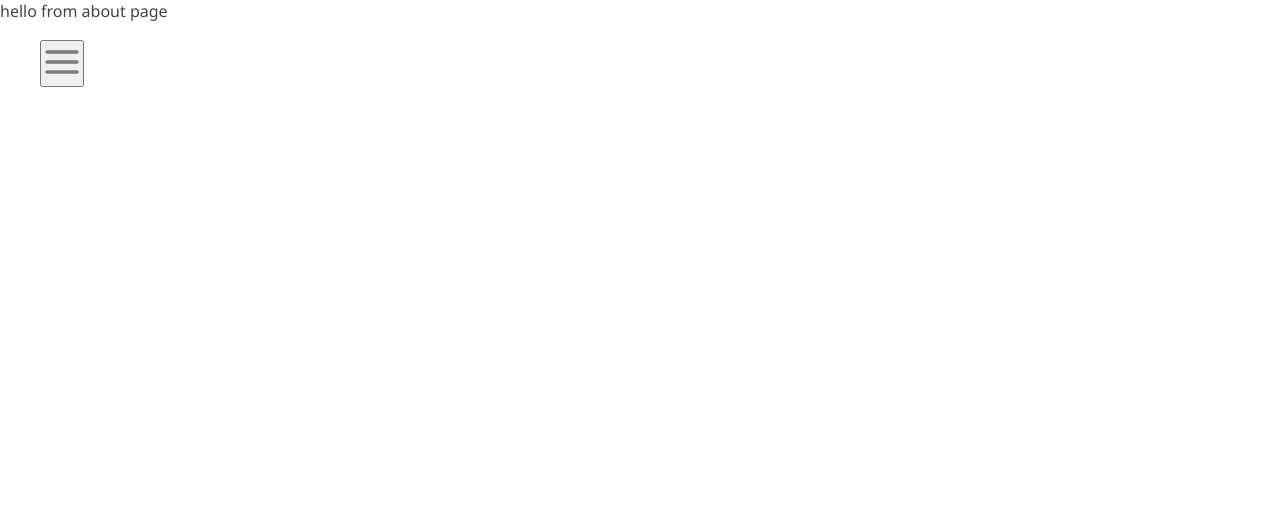
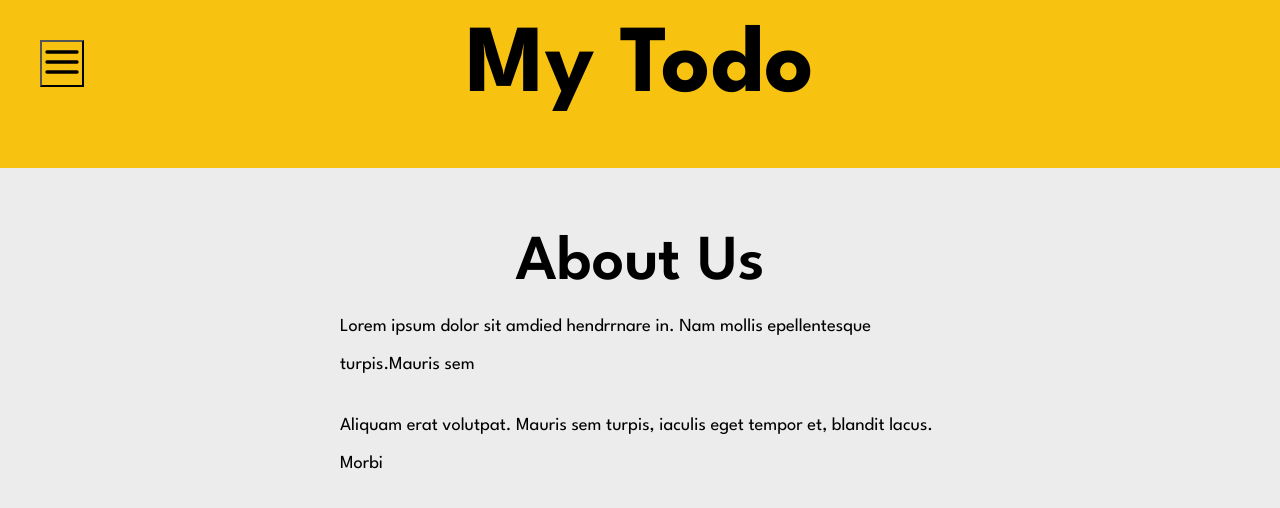
Before and after one commit to akos29/todo, a React (Create React App) app: page /about in a window 1280 px wide. Shown: the top 508 px of the page. Built offline with nearby package versions, Linux system fonts and the light colour scheme.

Commit message:
Update styling and navigation

```diff
--- a/src/App.css
+++ b/src/App.css
@@ -1,15 +1,29 @@
+@import url('https://fonts.googleapis.com/css2?family=League+Spartan:wght@300;400;500;600;700&display=swap');
+
 * {
   box-sizing: border-box;
   margin: 0;
   padding: 0;
+  transition: all 0.5s ease-out;
+  font-family: 'League Spartan', sans-serif;
+}
+
+:root {
+  --primary:#f7c210;
+  --secondary: #000;
+  --bg-color:#595959;
+  --gray:#ececec;
 }
 
 body {
-  font-family: "Segoe UI", Arial, sans-serif;
   line-height: 1.4;
-  color: #444;
-  background: #fff;
+  color: var(--secondary);
+  background: var(--gray);
   height: 100vh;
+}
+
+header {
+  width: 100%;
 }
 
 .container {
@@ -23,13 +37,27 @@ body {
 
 h1 {
   font-size: 6rem;
-  font-weight: 600;
+  font-weight: 700;
   margin-bottom: 2rem;
   line-height: 1em;
-  color: #ececec;
-  text-transform: lowercase;
+  text-transform: capitalize;
   text-align: center;
 }
+p {
+  font-size: 1.15rem;
+  line-height: 2.35rem;
+  padding: .75rem 0;
+}
+
+h2 {
+  font-size: 4rem;
+  font-weight: 600;
+  margin-top: 1em;
+  line-height: 1em;
+  text-transform: capitalize;
+  text-align: left;
+}
+
 
 ul {
   width: 100%;
@@ -42,11 +70,12 @@ ul {
 
 .form-container {
   width: 100%;
-  margin-bottom: 20px;
+  margin: 20px 0;
   display: flex;
   border-radius: calc(0.5 * 100px);
   box-shadow: 0 1px 6px 0 rgba(0, 0, 0, 0.38);
   justify-content: space-evenly;
+  background-color: white;
 }
 
 .input-text {
@@ -64,7 +93,7 @@ ul {
 
 .input-submit {
   background: transparent;
-  color: #5b5b5b;
+  color: var(--secondary);
   text-transform: capitalize;
   cursor: pointer;
   font-weight: 600;
@@ -79,7 +108,7 @@ ul {
 }
 
 .input-submit svg {
-  color: darkcyan;
+  color: var(--primary);
   font-size: 20px;
   margin-top: 2px;
 }
@@ -96,6 +125,7 @@ ul {
   top: 40px;
   z-index: 10;
   cursor: pointer;
+  background: var(--primary);
 }
 
 .menuNav {
@@ -103,7 +133,7 @@ ul {
   list-style: none;
   position: fixed;
   top: 0;
-  background: darkcyan;
+  background: var(--primary);
   left: 0;
   bottom: 0;
   height: 100vh;
@@ -111,6 +141,20 @@ ul {
   overflow: hidden;
   max-width: 290px;
   z-index: 9;
+  box-shadow: rgba(0, 0, 0, 0.15) 1.95px 1.95px 2.6px;
+
+}
+
+@-webkit-keyframes run {
+  0% {
+    left:0;
+  }
+  50% {
+    left: 100%;
+  }
+  100% {
+    left:0;
+  }
 }
 
 .menuNav.showMenu {
@@ -118,12 +162,13 @@ ul {
 }
 
 a {
-  display: block;
+  display: flex;
   padding: 10px 40px;
   text-decoration: none;
-  color: #3fffd2;
+  color: var(--secondary);
   text-transform: uppercase;
   font-weight: bold;
+  box-shadow: rgba(100, 100, 111, 0.2) 0px 7px 29px 0px;
 }
 
 .menuNav li:first-child {
--- a/src/components/Header.js
+++ b/src/components/Header.js
@@ -4,6 +4,9 @@ function Header() {
   const headerStyle = {
     padding: '20px 0',
     lineHeight: '1.5em',
+    backgroundColor: '#f7c210',
+    color: '#000',
+    width: '100%',
   };
 
   return (
--- a/src/components/Navbar.js
+++ b/src/components/Navbar.js
@@ -16,7 +16,14 @@ const Navbar = () => {
 
   return (
     <nav className="navBar">
-      <button type="button" onClick={toggleNav}>{navbarOpen ? <MdClose style={{ color: '#fff', width: '40px', height: '40px' }} /> : <FiMenu style={{ color: '#7b7b7b', width: '40px', height: '40px' }} />}</button>
+      <button type="button" onClick={toggleNav}>
+        {navbarOpen ? <MdClose style={{ color: '#000', width: '40px', height: '40px' }} /> : (
+          <FiMenu style={{
+            color: '#000', backgroundColor: 'transparent', width: '40px', height: '40px',
+          }}
+          />
+        )}
+      </button>
       <ul className={`menuNav ${navbarOpen ? 'showMenu' : ''}`}>
         <li><NavLink to="/" activeClassName="active-link" onClick={() => closeMenu()} exact> Home </NavLink></li>
         <li><NavLink to="about" activeClassName="active-link" onClick={() => closeMenu()} exact> About </NavLink></li>
--- a/src/components/TodoContainer.js
+++ b/src/components/TodoContainer.js
@@ -74,11 +74,13 @@ const TodoContainer = () =>{
       <Navbar />
       <Routes >
         <Route exact path='/' element = {
-          <div className='container'>
+          <>
             <Header />
-            <InputTodo addTodo={addTodoItem} />
-            <TodoList todos={todos} handleChangeProps={handleChange} delTodo={delTodo} setUpdate={setUpdate} />
-          </div>
+            <div className='container'>
+              <InputTodo addTodo={addTodoItem} />
+              <TodoList todos={todos} handleChangeProps={handleChange} delTodo={delTodo} setUpdate={setUpdate} />
+            </div>
+          </>
         }>
         </Route>
         <Route path='/about' element={ <About />}>
--- a/src/pages/About.js
+++ b/src/pages/About.js
@@ -1,4 +1,14 @@
 import React from 'react';
+import Header from '../components/Header';
 
-const About = () => <div>hello from about page</div>;
+const About = () => (
+  <>
+    <Header />
+    <div className="container">
+      <h2>About Us</h2>
+      <p>Lorem ipsum dolor sit amdied hendrrnare in. Nam mollis epellentesque turpis.Mauris sem</p>
+      <p>Aliquam erat volutpat. Mauris sem turpis, iaculis eget tempor et, blandit lacus. Morbi</p>
+    </div>
+  </>
+);
 export default About;
```
Also changed, not shown: public/index.html (+0 -22 lines).
